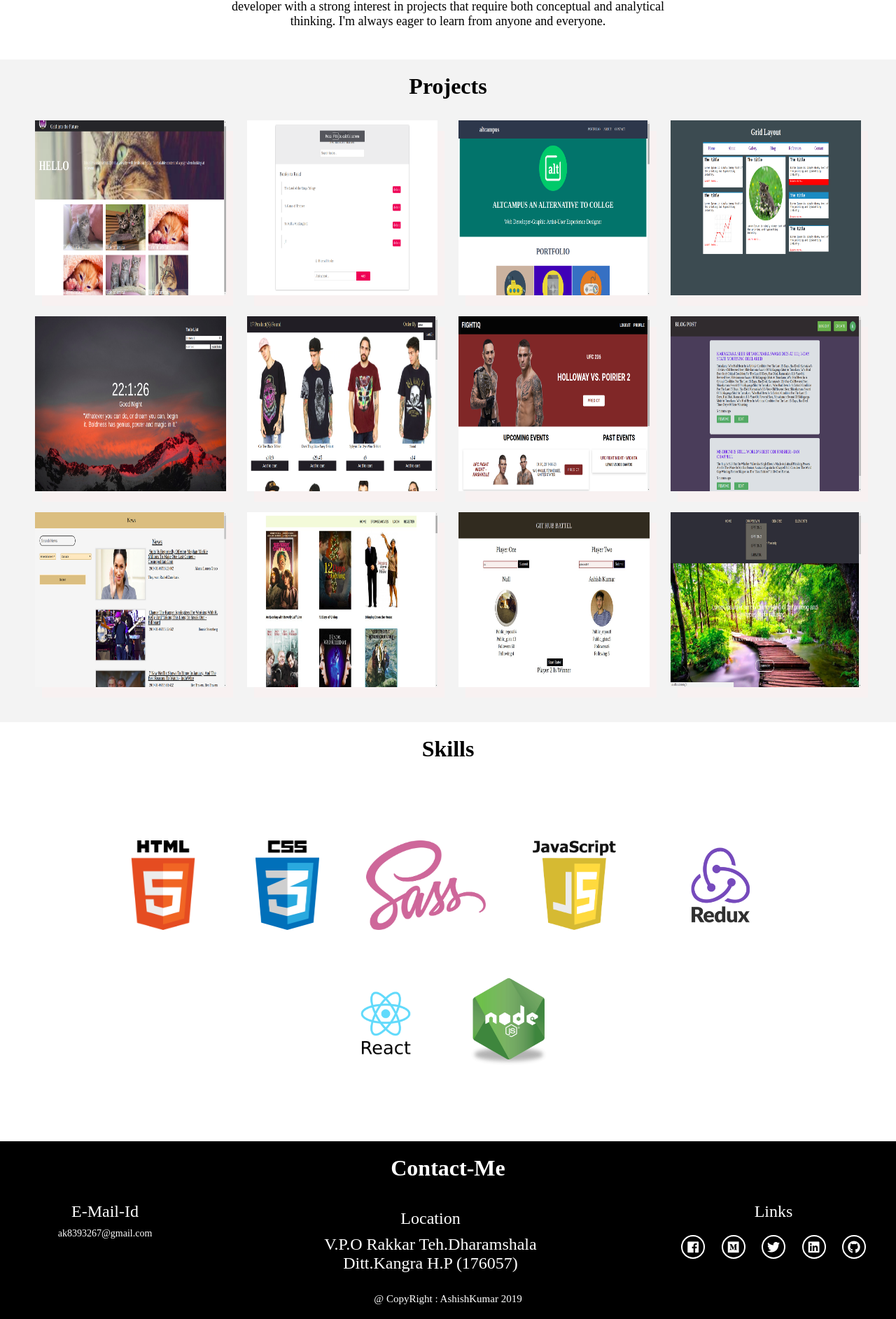
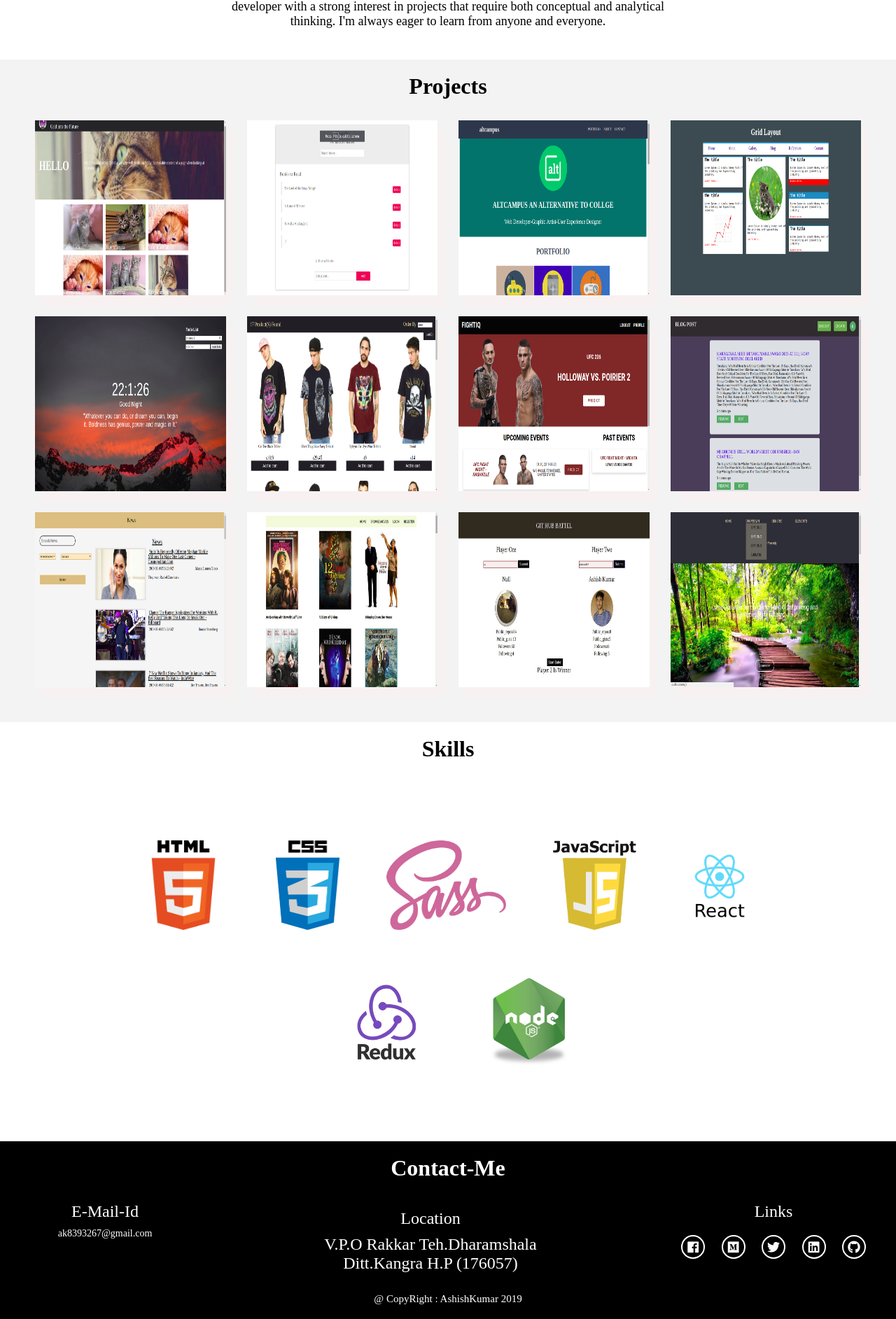
Before and after one commit to ashish4497/ashish4497.github.io, a Jekyll site: the page built from index.md, in a window 1280 px wide. Shown: the part 1298-3183 px from the top of the page at 70% size. Built offline with Jekyll 4.4.1, drawn with Linux system fonts in a browser that asks for light colours; nearby versions of some CDN libraries.

Commit message:
minor changes in project

```diff
--- a/_layouts/home.html
+++ b/_layouts/home.html
@@ -71,8 +71,8 @@
 					<img src="../assets/media/CSS3.png" alt="icon" />
 					<img src="../assets/media/sass.png" alt="icon" />
 					<img src="../assets/media/javas3.png" alt="icon" />
+					<img src="../assets/media/reactlogo.png" alt="icon" />
 					<img src="../assets/media/Redux.png" alt="icon" />
-					<img src="../assets/media/reactlogo.png" alt="icon" />
 					<img src="../assets/media/node.png" alt="icon" />
 				</div>
 			</section>
```
